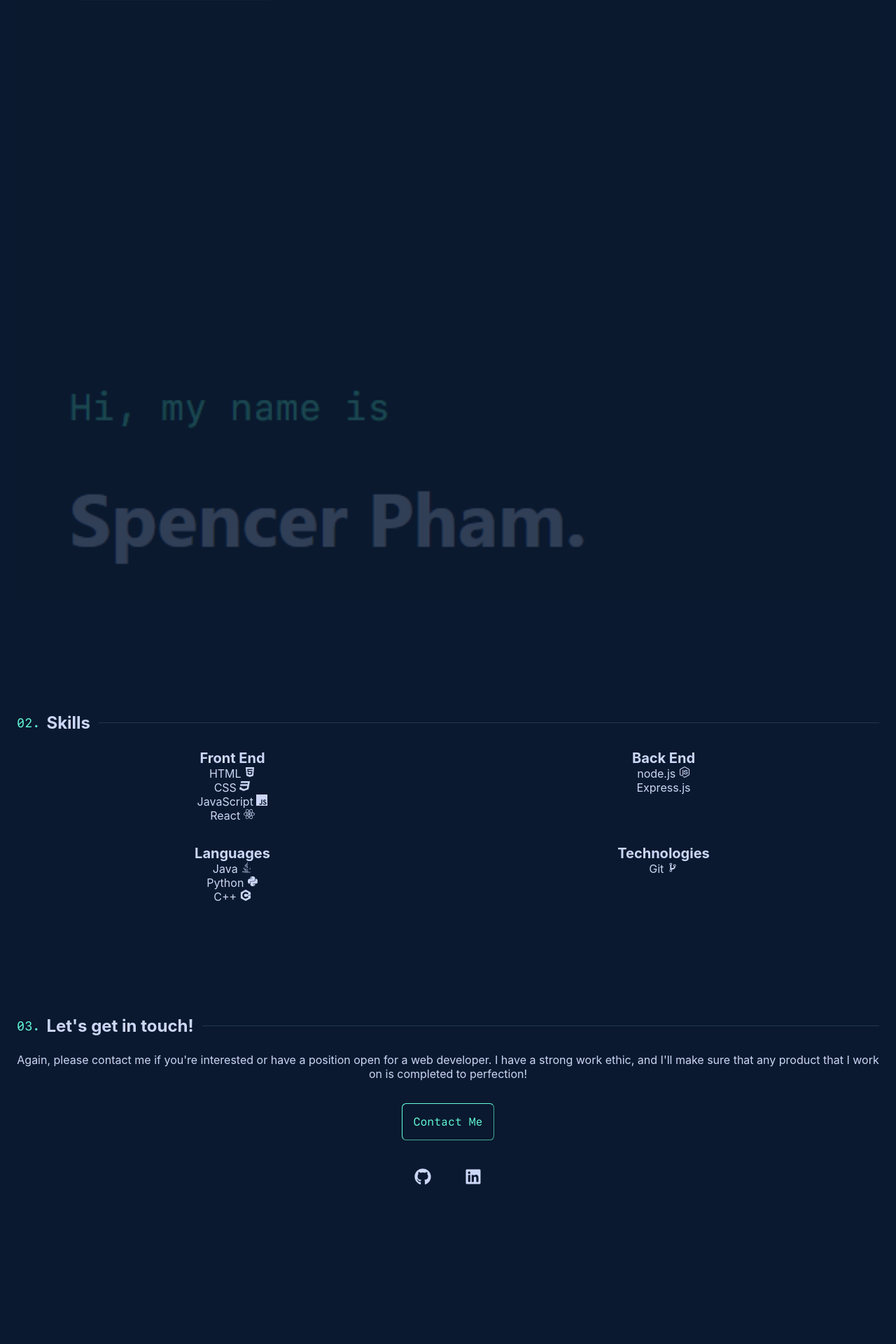
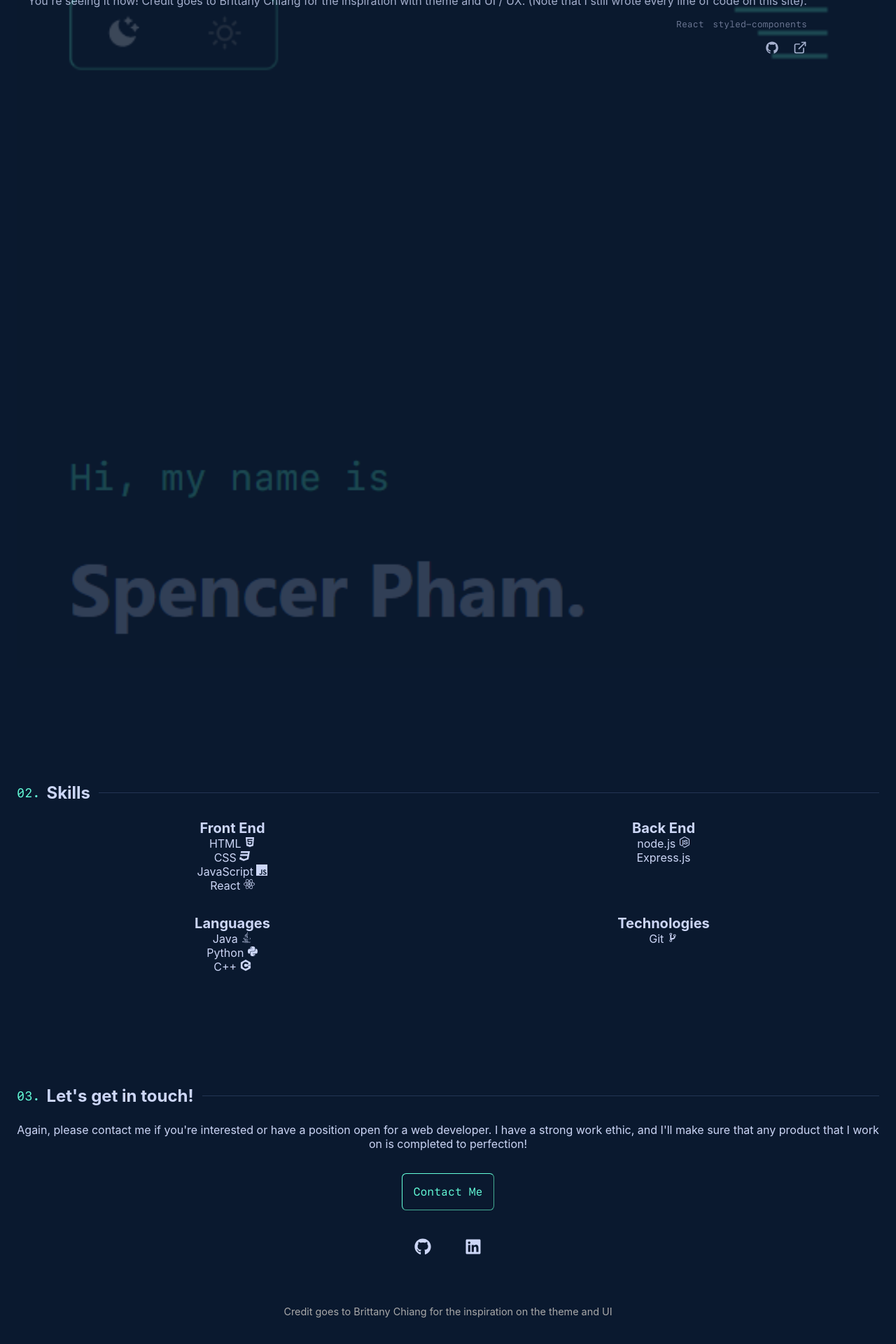
Before and after one commit to slampham/Portfolio, a React (Create React App) app: page / in a window 1280 px wide. Shown: the part 3379-5299 px from the top of the page at 70% size. Before the commit the page ends 5176 px from the top, so only its background shows below. Built offline with nearby package versions, Linux system fonts and the light colour scheme.

Commit message:
Added credits. About to optimize side menu transform

```diff
--- a/src/components/Contact.js
+++ b/src/components/Contact.js
@@ -23,6 +23,12 @@ const StyledContact = styled.section`
       margin: 0 1em;
     }
   }
+
+  footer {
+    margin-top: 5em;
+    font-size: .9rem;
+    color: DarkGray;
+  }
 `
 
 function Contact() {
@@ -36,6 +42,10 @@ function Contact() {
         <FaGithub/>
         <FaLinkedin/>
       </ul>
+
+      <footer>
+        Credit goes to Brittany Chiang for the inspiration on the theme and UI
+      </footer>
     </StyledContact>
   )
 }
--- a/src/components/Projects.js
+++ b/src/components/Projects.js
@@ -29,7 +29,7 @@ function Projects() {
         code='https://github.com/slampham/Restaurant-Tinder'
         site='https://restaurant-tinder-.glitch.me/'
       />
-
+0
       <Project
         img={TenXDev}
         name='10x Developer'
@@ -43,7 +43,7 @@ function Projects() {
         img={Portfolio}
         name='Portfolio'
         desc="You're seeing it now! Credit goes to Brittany Chiang for the inspiration with theme and UI / UX. (Note that I still wrote every line of code on this site)."
-        techs={['React', 'HTML', 'CSS', 'JavaScript']}
+        techs={['React', 'styled-components', ]}
         cpde=''
         site=''
       />
```
